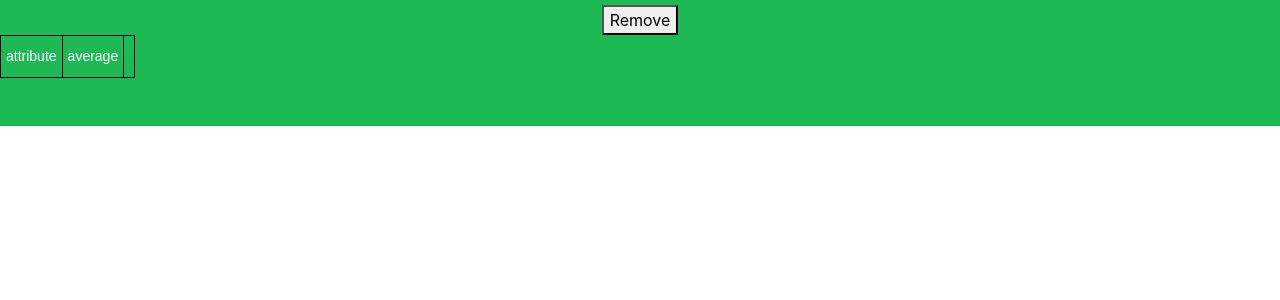
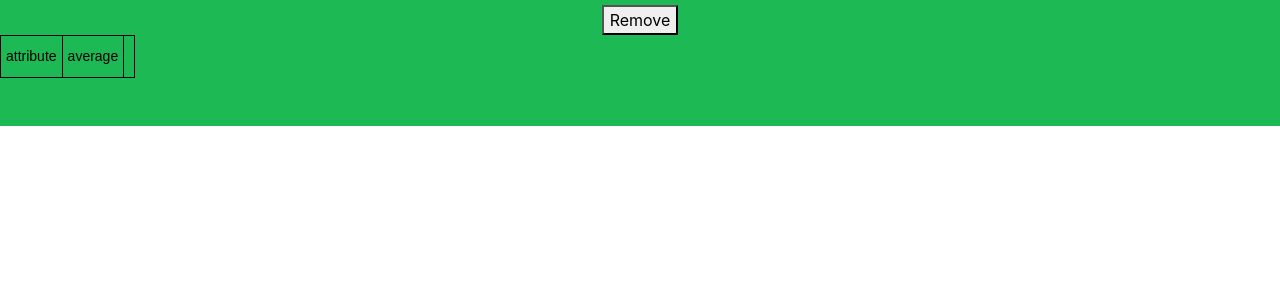
Before and after one commit to MugBergerFries/ObjectOriented, a Django app: template ProjectDjango/templates/prune/magic.html in a window 1280 px wide. Shown: the part 500-800 px from the top of the page. Run offline with Django 3.2, Linux system fonts and the light colour scheme; the template is opened without the code that fills it, so the values that code supplies are empty; some libraries are stand-ins or nearby versions.

Commit message:
changed spreadsheet text color to black

```diff
--- a/ProjectDjango/templates/prune/magic.html
+++ b/ProjectDjango/templates/prune/magic.html
@@ -15,7 +15,7 @@
       <style type="text/css">
         .tg  {border-collapse:collapse;border-spacing:0;}
         .tg td{font-family:Arial, sans-serif;font-size:14px;padding:10px 5px;border-style:solid;border-width:1px;overflow:hidden;word-break:normal;border-color:black;}
-        .tg th{font-family:Arial, sans-serif;font-size:14px;font-weight:normal;padding:10px 5px;border-style:solid;border-width:1px;overflow:hidden;word-break:normal;border-color:black;}
+        .tg th{font-family:Arial, sans-serif;font-size:14px;font-weight:normal;padding:10px 5px;border-style:solid;border-width:1px;overflow:hidden;word-break:normal;border-color:black;color:black;}
         .tg .tg-0lax{text-align:left;vertical-align:top}
       </style>
     </head>
```
